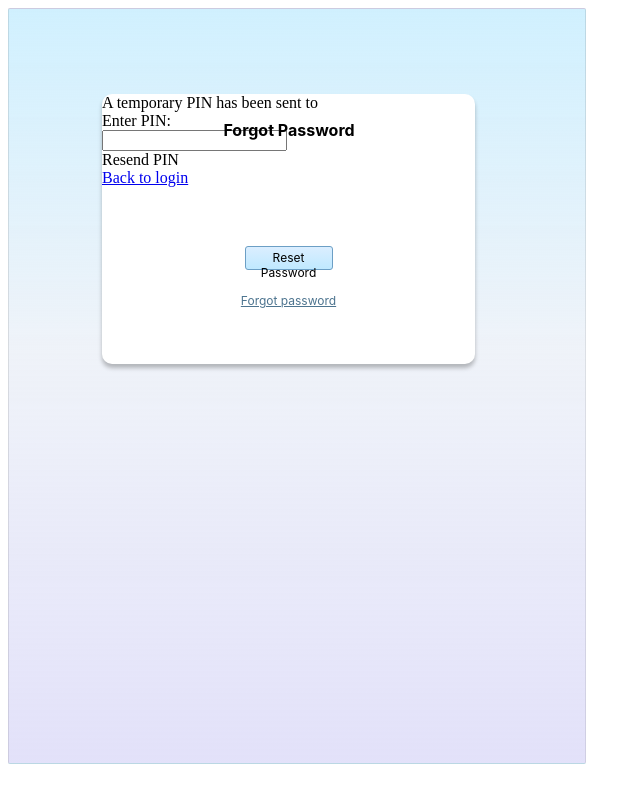
After one commit to xinyi-yuan/SD_Lab3, a Flask app: page /forgot in a window 1280 px wide. The commit adds this page. Shown: the whole page, without its empty margins (0-641 px from the left). Run offline with Flask 2, Linux system fonts and the light colour scheme.

Commit message:
added routing for new pages, drafted forgot password layout with major issues

```diff
--- a/app.py
+++ b/app.py
@@ -7,7 +7,6 @@ app.secret_key = "0000"
 @app.route("/")
 def home():
     return render_template("home.html")
-
 
 @app.route("/xinyi")
 def xinyi():
@@ -43,6 +42,14 @@ def login():
 def signup():
     return render_template("signup.html")
 
+@app.route("/forgot")
+def forgot():
+    return render_template("forgot.html")
+
+@app.route("/reset")
+def reset():
+    return render_template("reset.html")
+
 
 if __name__ == "__main__":
     app.run()
--- /dev/null
+++ b/templates/forgot.html
@@ -0,0 +1,27 @@
+<!DOCTYPE html>
+<html lang="en">
+<head>
+    <link rel="stylesheet" type="text/css" href="/static/css/login.css">
+    <title>Forgot Password</title>
+</head>
+<body>
+    <div class="header">
+        <div class="background"></div>
+    </div>
+    <div class="box">
+        <div class="title">Forgot Password</div>
+        <div class="notif">A temporary PIN has been sent to</div>
+        <div class="pin_text">Enter PIN:</div>
+        <label for="pin">
+            <input type="text" required class="pin_tbox" name="pin" id="pin">
+        </label>
+        <button class="button"></button>
+        <div class="button_text">Reset Password</div>
+        <div class="forgot">Forgot password</div>
+        <div class="resend">Resend PIN</div>
+        <div class="back">
+            <a href="{{ url_for('login') }}">Back to login</a>
+        </div>
+    </div>
+</body>
+</html>
--- a/templates/login.html
+++ b/templates/login.html
@@ -20,7 +20,9 @@
         </label>
         <button class="button"></button>
         <div class="button_text">Sign In</div>
-        <div class="forgot">Forgot password</div>
+        <div class="forgot">
+            <a href="{{ url_for('forgot') }}">Forgot password</a>
+        </div>
         <div class="sign_up_text">Don't have an account?</div>
         <div class="sign_up">
             <a href="{{ url_for('signup') }}">Sign up</a>
```
Also changed, not shown: static/css/forgot.css (+25 -18 lines).
